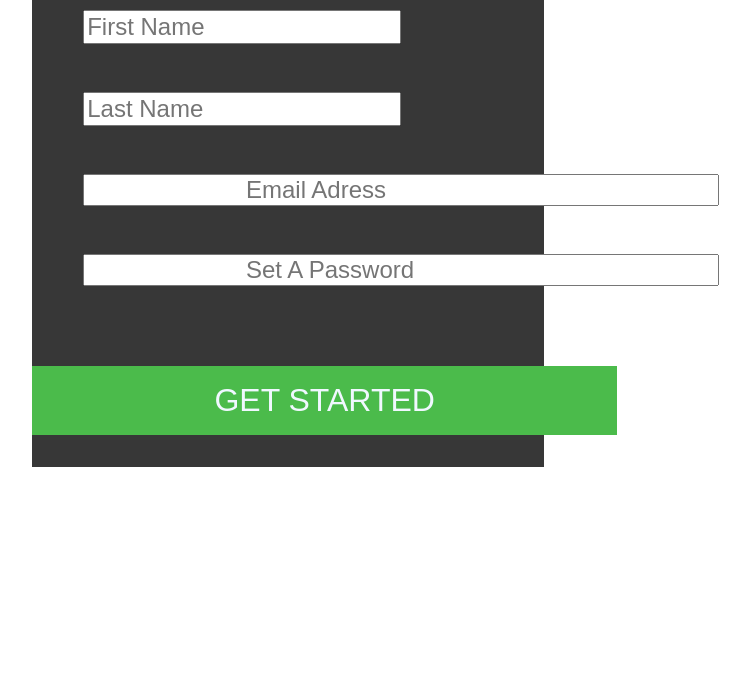
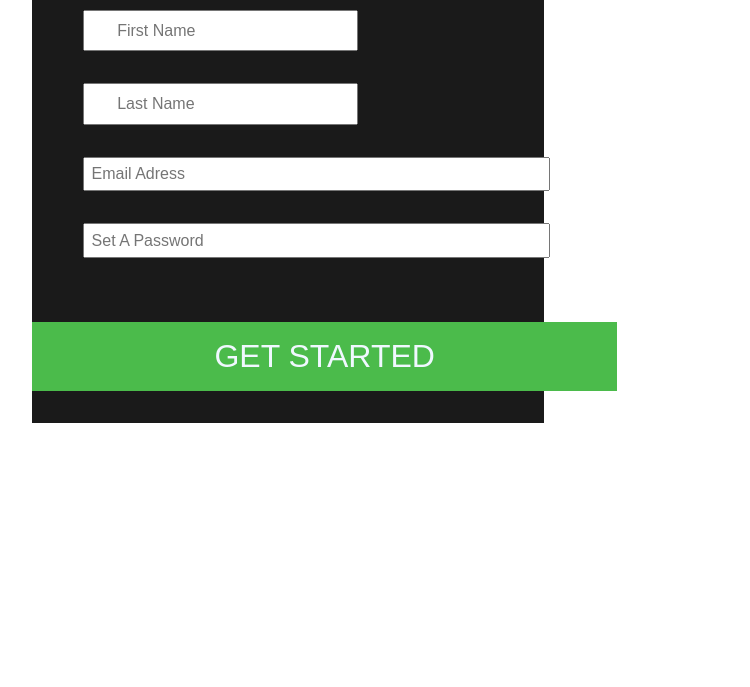
Before and after one commit to NoackEric/Formular-bungen, a plain HTML site: page form5.0.html in a window 1280 px wide. Shown: the part 113-800 px from the top of the page, without its empty margins (352-1102 px from the left). Drawn offline with Linux system fonts and the light colour scheme.

Commit message:
Formular Übungen

```diff
--- a/css/form5.0.css
+++ b/css/form5.0.css
@@ -3,7 +3,7 @@ body{
     padding: 0;
 }
 .Out{
-    background: rgb(55, 55, 55);
+    background: rgb(26, 26, 26);
     width: 40%;
     margin:0 auto;
 }
@@ -12,6 +12,10 @@ h1{
     color: aliceblue;
     text-align: center;
     font-size: 3em;
+}
+.signup:hover{
+    background: rgba(75, 187, 75, 0.475);
+    transition: all .6s ease-in;
 }
 a{
     font-size: 1.5em;
@@ -31,22 +35,26 @@ a{
 input[type="text"]{
     margin-left: 10%;
     text-align: left;
-    font-size: 1.5em;
+    font-size: 1em;
     margin-bottom: 2em;
+    padding: .6em 2em;
+
 }
 input[type="email"]{
     margin-left: 10%;
     text-align: left;
-    font-size: 1.5em;
+    font-size: 1em;
     margin-bottom: 2em;
-    padding: 0 6.7em;
+    padding: 0.4em;
+    padding-right: 48.8%;
 }
 input[type="password"]{
     margin-left: 10%;
     text-align: left;
-    font-size: 1.5em;
+    font-size: 1em;
     margin-bottom: 2em;
-    padding: 0 6.7em;
+    padding: 0.4em;
+    padding-right: 48.8%;
 }
 input[type="button"]{
     background: rgb(75, 187, 75);
--- a/form5.0.html
+++ b/form5.0.html
@@ -14,7 +14,7 @@
         <div class="Out">
             <form action="sing up">
                 <div class="button1">
-                    <a class="signup active" href="form5.0.html">Sign Up</a><a href="form5.1.html">Log In</a>
+                    <a class=" active" href="form5.0.html">Sign Up</a><a class="signup" href="form5.1.html">Log In</a>
                 </div>
                 <legend>
                     <h1>Sign Up for Free</h1>
```
